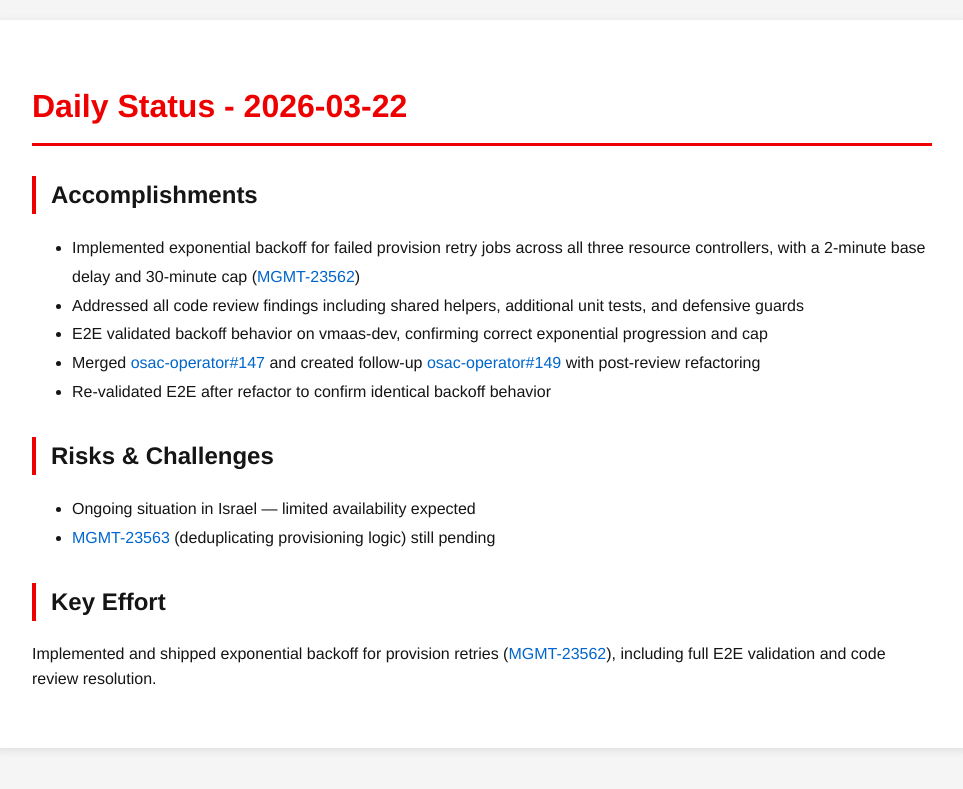
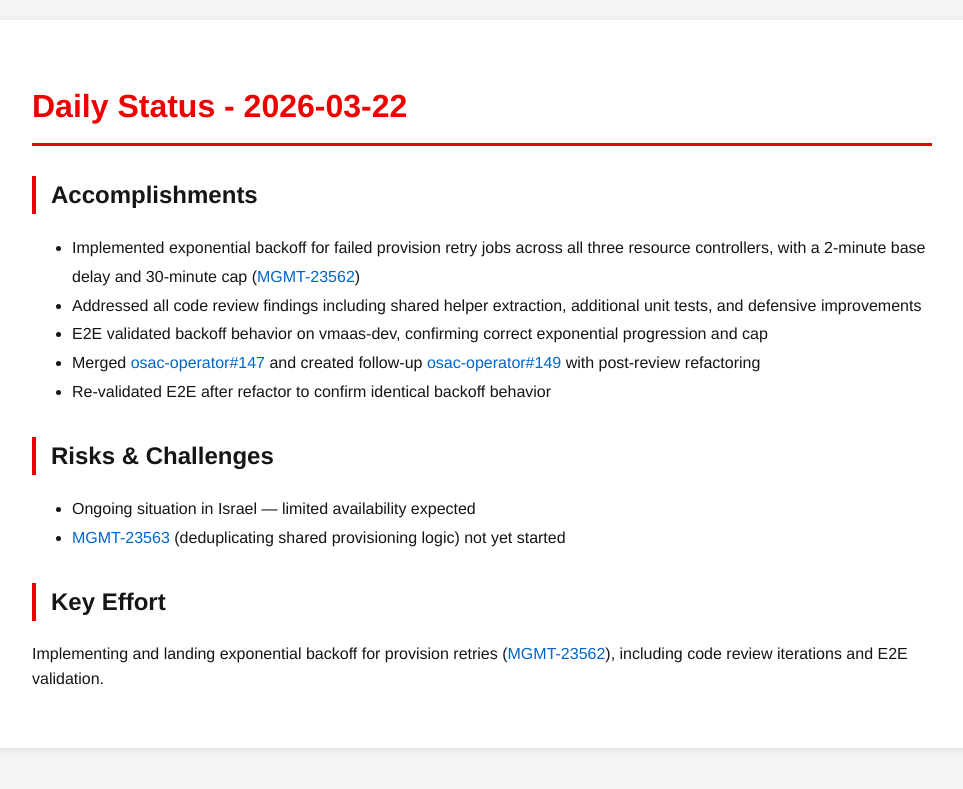
Before and after one commit to tzvatot/daily-status, a Jekyll site: the page built from 2026-03-22.md, in a window 1280 px wide. Shown: the top 789 px of the page, without its empty margins (158-1121 px from the left). Built offline with Jekyll 4.4.1, drawn with Linux system fonts in a browser that asks for light colours.

Commit message:
Daily status update - 2026-03-22

```diff
--- a/2026-03-22.md
+++ b/2026-03-22.md
@@ -8,14 +8,14 @@ date: 2026-03-22
 
 ## Accomplishments
 - Implemented exponential backoff for failed provision retry jobs across all three resource controllers, with a 2-minute base delay and 30-minute cap ([MGMT-23562](https://issues.redhat.com/browse/MGMT-23562))
-- Addressed all code review findings including shared helpers, additional unit tests, and defensive guards
+- Addressed all code review findings including shared helper extraction, additional unit tests, and defensive improvements
 - E2E validated backoff behavior on vmaas-dev, confirming correct exponential progression and cap
 - Merged [osac-operator#147](https://github.com/osac-project/osac-operator/pull/147) and created follow-up [osac-operator#149](https://github.com/osac-project/osac-operator/pull/149) with post-review refactoring
 - Re-validated E2E after refactor to confirm identical backoff behavior
 
 ## Risks & Challenges
 - Ongoing situation in Israel — limited availability expected
-- [MGMT-23563](https://issues.redhat.com/browse/MGMT-23563) (deduplicating provisioning logic) still pending
+- [MGMT-23563](https://issues.redhat.com/browse/MGMT-23563) (deduplicating shared provisioning logic) not yet started
 
 ## Key Effort
-Implemented and shipped exponential backoff for provision retries ([MGMT-23562](https://issues.redhat.com/browse/MGMT-23562)), including full E2E validation and code review resolution.
+Implementing and landing exponential backoff for provision retries ([MGMT-23562](https://issues.redhat.com/browse/MGMT-23562)), including code review iterations and E2E validation.
```
